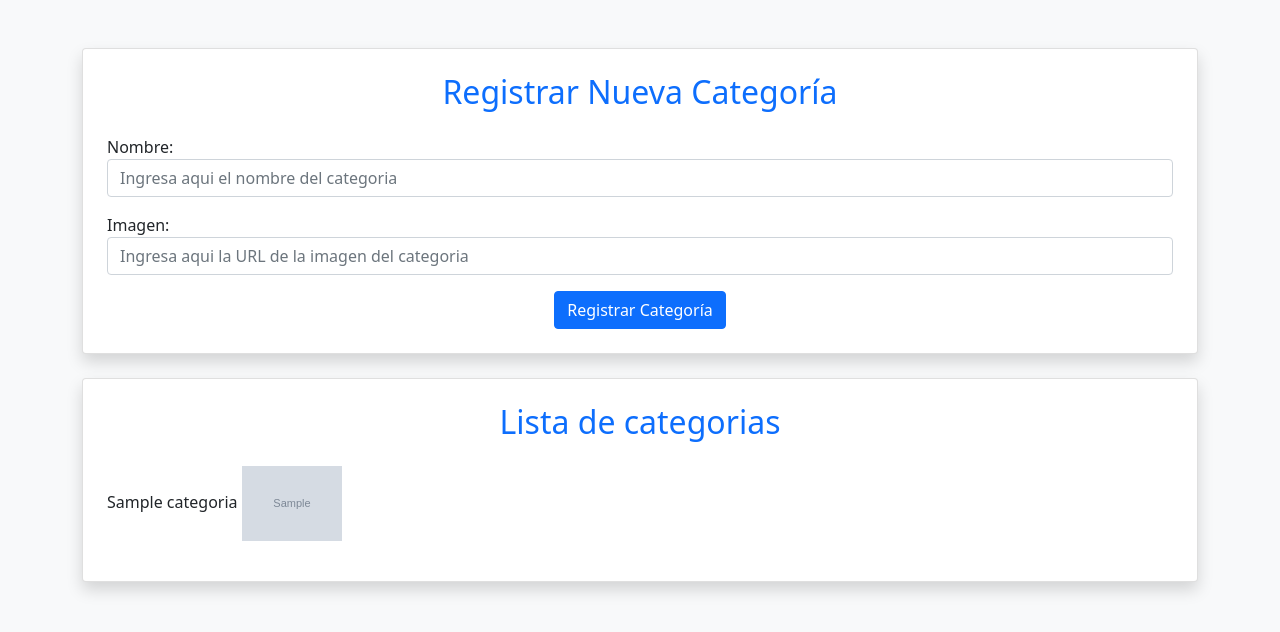
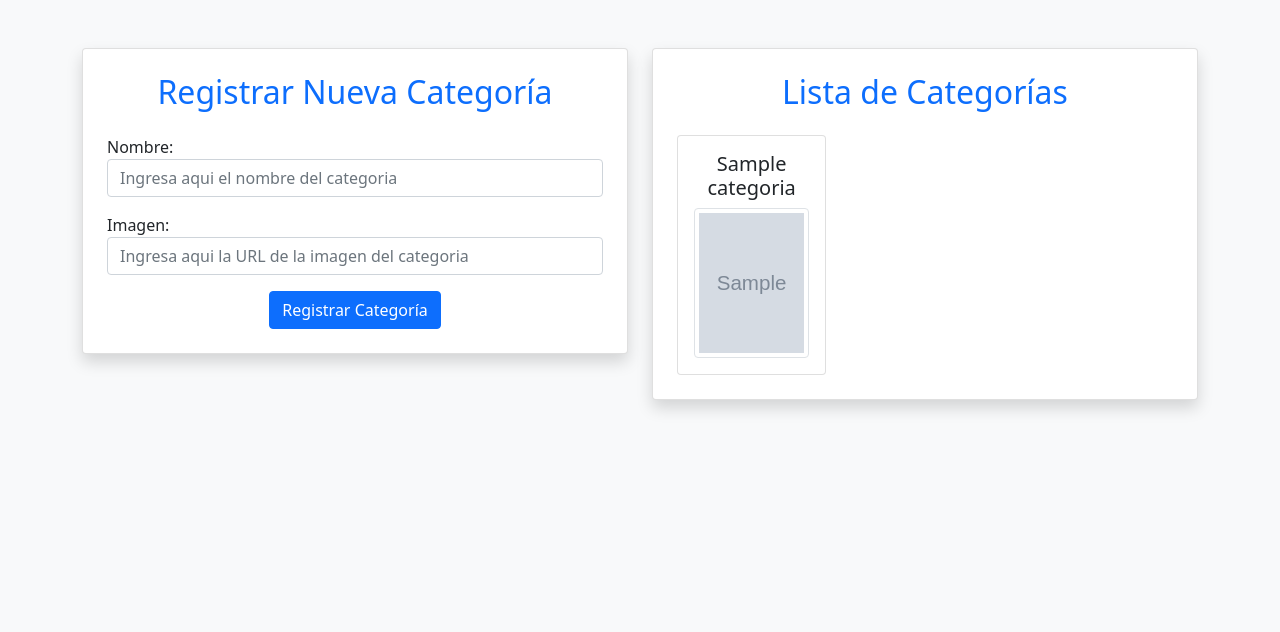
Before and after one commit to JanethHdez1/errorPages, a Django app: page /categorias/registrar/ in a window 1280 px wide. Shown: the top 632 px of the page. Run offline with Django 5.2, Linux system fonts and the light colour scheme; tables that the repository leaves empty hold one stand-in row (values such as "Sample post"); grey boxes marked "Sample" are stand-in pictures; some libraries are stand-ins or nearby versions.

Commit message:
categorias bonito

```diff
--- a/categorias/templates/agregar_post.html
+++ b/categorias/templates/agregar_post.html
@@ -7,6 +7,7 @@
     <title>Gestión de Categorías</title>
     <link href="https://cdn.jsdelivr.net/npm/bootstrap@5.0.2/dist/css/bootstrap.min.css" rel="stylesheet">
     <script src="https://cdn.jsdelivr.net/npm/bootstrap@5.0.2/dist/js/bootstrap.bundle.min.js"></script>
+    <script src="https://cdn.jsdelivr.net/npm/sweetalert2@11"></script>
 </head>
 
 <body class="bg-light">
@@ -16,15 +17,18 @@
             <div class="col-md-6">
                 <div class="card shadow p-4">
                     <h2 class="text-center text-primary mb-4">Registrar Nueva Categoría</h2>
-                    <form id="categoria-form" class="needs-validation" enctype="multipart/form-data" novalidate>
+                    <form id="categoria-form" method="post" class="needs-validation" enctype="multipart/form-data"
+                        novalidate>
                         {% csrf_token %}
                         {{ form.as_p }}
                         <div class="text-center">
                             <button type="submit" class="btn btn-primary">Registrar Categoría</button>
                         </div>
                     </form>
+
                 </div>
             </div>
+
 
             <!-- Lista de categorías -->
             <div class="col-md-6">
@@ -34,12 +38,13 @@
                         style="max-height: 500px;">
                         {% for categoria in categorias %}
                         <div class="col mb-3">
-                            <div class="card h-100">
-                                <div class="card-body">
+                            <div class="card h-100 d-flex flex-column">
+                                <div class="card-body text-center">
                                     <h5 class="card-title">{{ categoria.nombre }}</h5>
                                     {% if categoria.imagen %}
-                                    <img src="{{ categoria.imagen }}" alt="{{ categoria.nombre }}" class="img-fluid"
-                                        width="100px" />
+                                    <img src="{{ categoria.imagen }}" alt="{{ categoria.nombre }}"
+                                        class="img-fluid img-thumbnail"
+                                        style="width: 100%; height: 150px; object-fit: cover;" />
                                     {% else %}
                                     <p>Sin imagen disponible</p>
                                     {% endif %}
@@ -58,32 +63,57 @@
     <script>
         var form = document.getElementById('categoria-form');
         form.addEventListener('submit', function (event) {
+            //Que no se va a mandar el form a la vista que hace render
             event.preventDefault();
+
+            //necesito la informacion
             let formData = new FormData(this);
 
-            fetch('/categorias/agregar/', {
+            //convertir el formdata en json
+            let jsonData = {};
+            //en este contexto el values es el valor del input y el key es el name del input
+            formData.forEach((value, key) => {
+                jsonData[key] = value;
+                //'nombre': 'valor'
+
+                //enviar esta informacion al endpoint
+                fetch('/categorias/api/post/', {
                     method: 'POST',
                     headers: {
-                    'X-CSRFToken': getToken()
+                        'Content-Type': 'application/json',
+                        'X-CSRFToken': getToken('')//WP
                     },
-                body: formData
+                    body: JSON.stringify(jsonData)
                 })
                     .then(response => response.json())
                     .then(data => {
-                    alert(data.mensaje);
+                        Swal.fire({
+                            title: 'Mensaje',
+                            text: data.mensaje,
+                            icon: 'success',
+                            confirmButtonText: 'OK'
+                        });
                         cargarCategorias();
                     })
-                .catch(error => console.error('Error:', error));
+                    .catch(error => {
+                        Swal.fire({
+                            title: 'Error',
+                            text: 'Hubo un error al registrar la categoría.',
+                            icon: 'error',
+                            confirmButtonText: 'OK'
                         });
-
+                        console.error('Error:', error);
+                    });
+            });
+        });
         //funcion para obtener el csrf token en js
         function getToken() {
             let cookieValue = null;
             let cookies = document.cookie.split(';');
-            for (let cookie of cookies) {
-                cookie = cookie.trim();
+            for (let i = 0; i < cookies.length; i++) {
+                let cookie = cookies[i].trim();
                 if (cookie.startsWith('csrftoken=')) {
-                    cookieValue = cookie.substring('csrftoken='.length);
+                    cookieValue = cookie.substring('csrftoken='.length, cookie.length);
                     break;
                 }
             }
@@ -101,9 +131,12 @@
                         let categoriaDiv = document.createElement('div');
                         categoriaDiv.classList.add('col-md-4', 'd-flex', 'justify-content-center');
                         categoriaDiv.innerHTML = `
-                            <div class="categoria-card">
-                                <img src="${categoria.imagen}" alt="Imagen de ${categoria.nombre}">
-                                <h5>${categoria.nombre}</h5>
+                    <div class="card h-100 d-flex flex-column">
+                        <div class="card-body text-center">
+                            <h5 class="card-title">${categoria.nombre}</h5>
+                            <img src="${categoria.imagen}" alt="Imagen de ${categoria.nombre}" class="img-fluid img-thumbnail"
+                                style="width: 100%; height: 150px; object-fit: cover;">
+                        </div>
                     </div>
                 `;
                         categoriasDiv.appendChild(categoriaDiv);
@@ -111,6 +144,8 @@
                 })
                 .catch(error => console.error("Error:", error));
         }
+
+
         cargarCategorias();
     </script>
 </body>
--- a/categorias/urls.py
+++ b/categorias/urls.py
@@ -4,6 +4,6 @@ from .views import *
 urlpatterns = [
     path('api/get/', lista_categoria, name='lista'),
     path('registrar/', registrar_categoria, name='registrar'),
-    path ('agregar/', agregar_categoria, name='agregar'),
+    path ('api/post/', agregar_categoria, name='agregar'),
     path('json/', ver_categoria, name='json'),
 ]
--- a/categorias/views.py
+++ b/categorias/views.py
@@ -30,7 +30,7 @@ def registrar_categoria(request):
 
     else:
         form = categoriaForm()
-    return render(request, 'registrar.html', {'form': form})
+    return render(request, 'agregar_post.html', {'form': form})
 
 
 def agregar_categoria(request):
```
Lines whose indentation alone changed are shown as unchanged.
